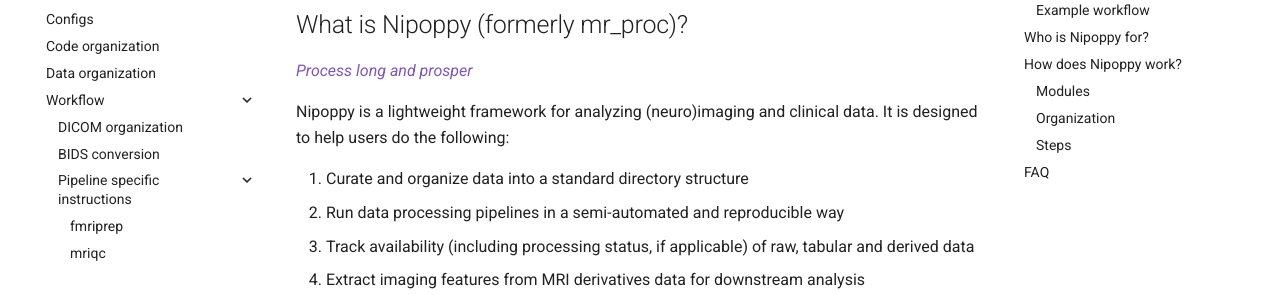
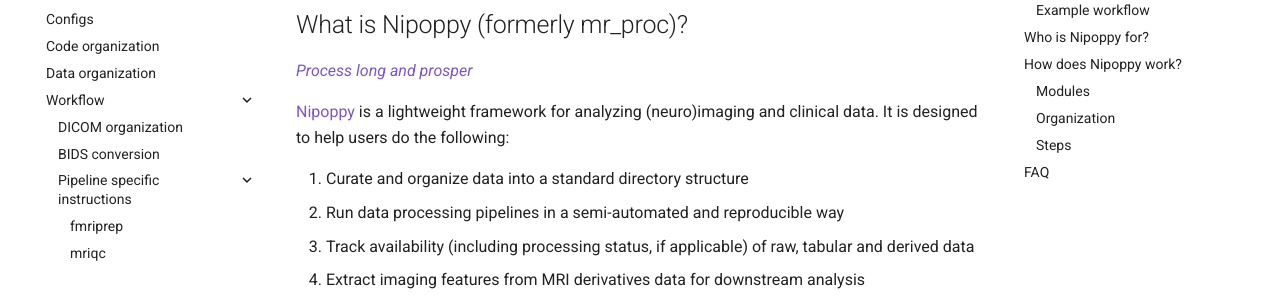
Before and after one commit to neurobagel/documentation, an MkDocs documentation site: the page built from docs/nipoppy/overview.md, in a window 1280 px wide and 900 px high. Shown: the part 221-516 px from the top of the window. Built offline with MkDocs 1.6.1 and Material for MkDocs 9.7.7, drawn with Linux system fonts in a browser that asks for light colours; comment, search, counter and statistics services are not loaded; part of the change alters nothing that is shown.

```diff
--- a/docs/nipoppy/overview.md
+++ b/docs/nipoppy/overview.md
@@ -2,7 +2,7 @@
 
 [*Process long and prosper*](https://en.wikipedia.org/wiki/Vulcan_salute)
 
-Nipoppy is a lightweight framework for analyzing (neuro)imaging and clinical data. It is designed to help users do the following:
+[Nipoppy](https://github.com/neurodatascience/nipoppy) is a lightweight framework for analyzing (neuro)imaging and clinical data. It is designed to help users do the following:
 
 1. Curate and organize data into a standard directory structure
 2. Run data processing pipelines in a semi-automated and reproducible way
```
